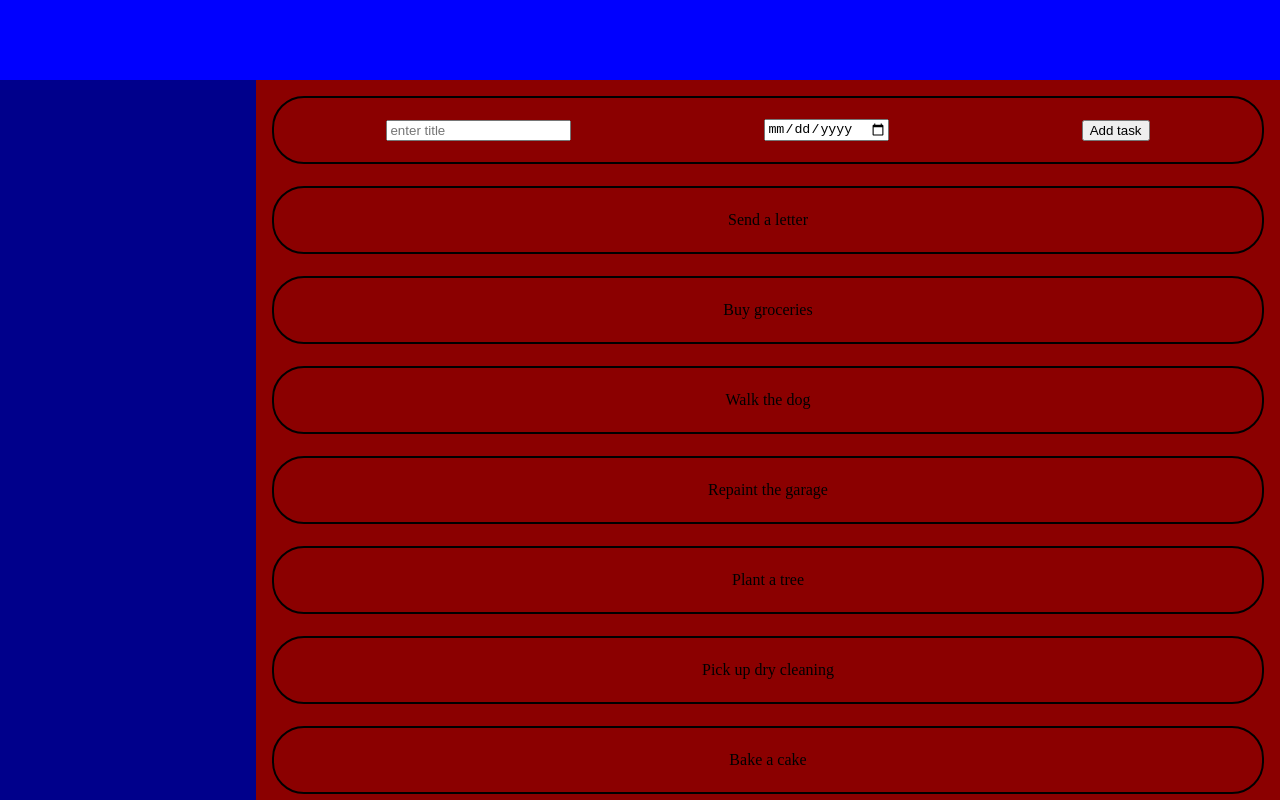
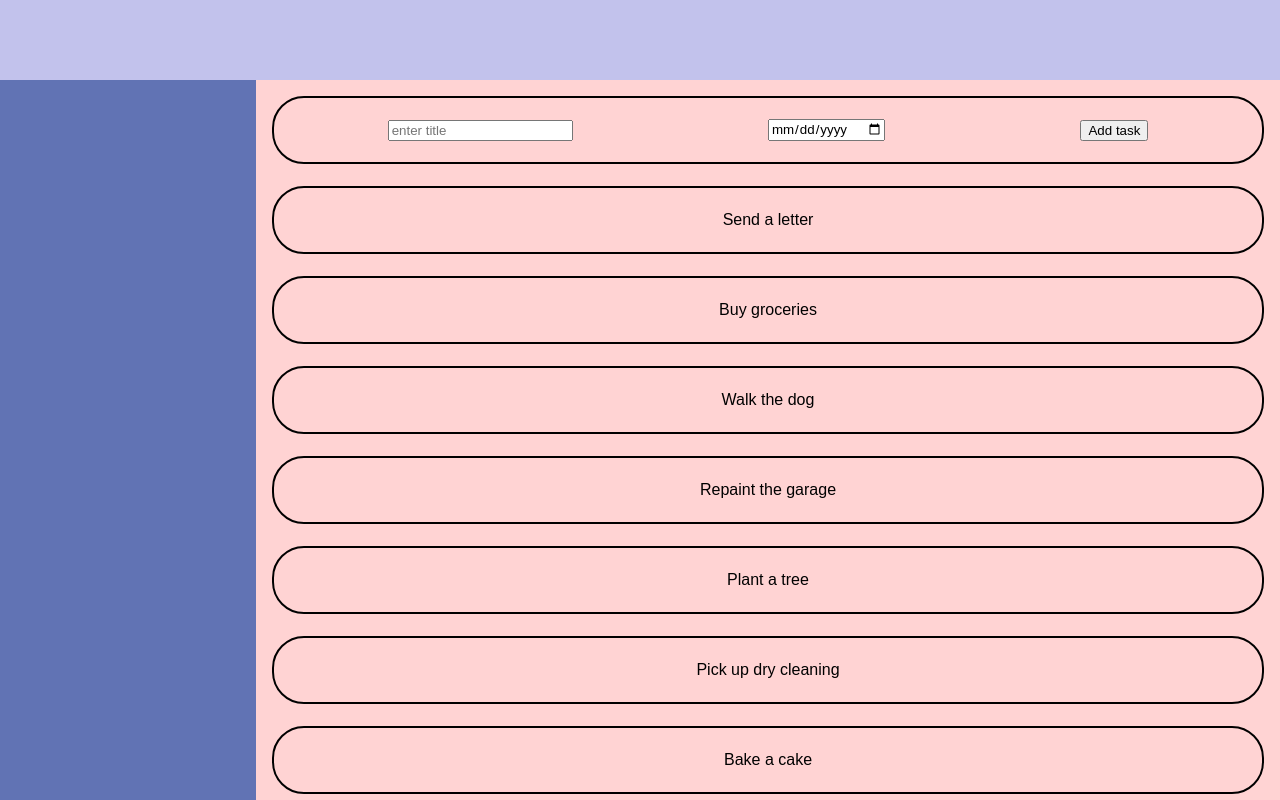
Before and after one commit to blue-morphos/To-DO, a plain HTML site: page index.html in a window 1280 px wide. Drawn offline with Linux system fonts and the light colour scheme.

Commit message:
-m "style"

```diff
--- a/style.css
+++ b/style.css
@@ -1,3 +1,6 @@
+* {
+  font-family: Arial, Helvetica, sans-serif;
+}
 body {
   height: 100vh;
   width: 100vw;
@@ -9,7 +12,7 @@ body {
 
 #header {
   height: 10%;
-  background-color: blue;
+  background-color: rgb(194, 194, 236);
 }
 
 #container {
@@ -21,12 +24,12 @@ body {
   #sidebar {
     width: 20%;
     height: 100%;
-    background-color: darkblue;
+    background-color: rgb(97, 115, 180);
   }
   #main-content {
     width: 80%;
     height: 100%;
-    background-color: darkred;
+    background-color: rgb(255, 211, 211);
     display: grid;
     grid-template-rows: repeat(auto-fit, minmax(1em 1fr));
     gap: 1em;
```
